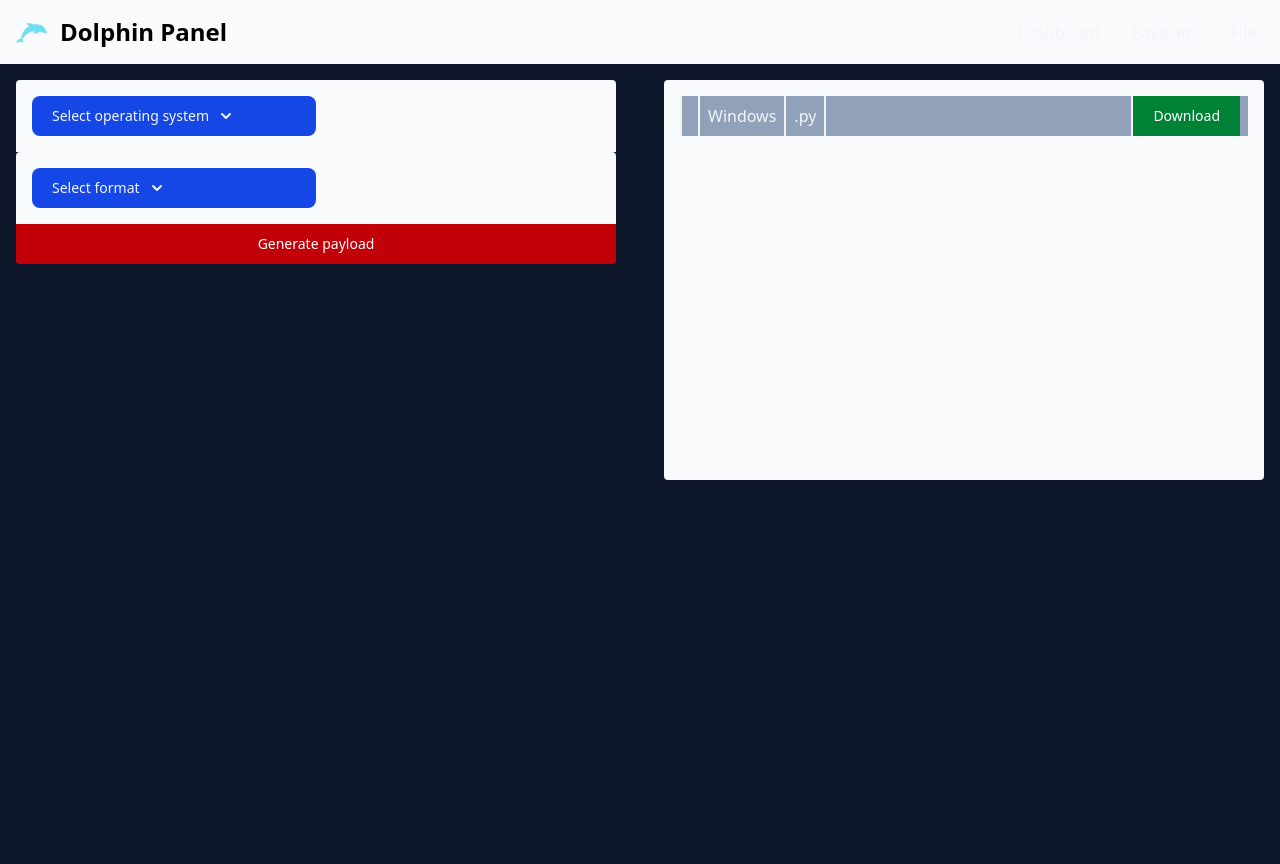
After one commit to dovy2kas/Dolphin, a Django app: page /panel/payloads/ in a window 1280 px wide. The commit adds this page. Run offline with Django 4.2, Linux system fonts and the light colour scheme; the visitor is signed in with stand-in values (Sample User, id 1); some libraries are stand-ins or nearby versions.

Commit message:
Added a payloads page.

```diff
--- a/panel/templates/navbar.html
+++ b/panel/templates/navbar.html
@@ -14,10 +14,10 @@
       <div class="hidden w-full md:block md:w-auto" id="navbar-solid-bg">
         <ul class="flex flex-col font-medium mt-4 rounded-lg bg-gray-50 md:space-x-8 rtl:space-x-reverse md:flex-row md:mt-0 md:border-0 md:bg-transparent dark:bg-gray-800 md:dark:bg-transparent dark:border-gray-700">
           <li>
-            <a href="#" class="block py-2 px-3 md:p-0 text-slate-100 rounded-sm hover:bg-gray-100 md:hover:bg-transparent md:border-0 md:hover:amber-300 dark:text-slate-100 md:dark:hover:text-amber-300 dark:hover:bg-gray-700 dark:hover:text-slate-100 md:dark:hover:bg-transparent">Dashboard</a>
+            <a href="{% url 'panel' %}" class="block py-2 px-3 md:p-0 text-slate-100 rounded-sm hover:bg-gray-100 md:hover:bg-transparent md:border-0 md:hover:amber-300 dark:text-slate-100 md:dark:hover:text-amber-300 dark:hover:bg-gray-700 dark:hover:text-slate-100 md:dark:hover:bg-transparent">Dashboard</a>
           </li>
           <li>
-            <a href="#" class="block py-2 px-3 md:p-0 text-slate-100 rounded-sm hover:bg-gray-100 md:hover:bg-transparent md:border-0 md:hover:text-amber-300 dark:text-slate-100 md:dark:hover:text-amber-300 dark:hover:bg-gray-700 dark:hover:text-slate-100 md:dark:hover:bg-transparent">Payloads</a>
+            <a href="{% url 'payloads' %}" class="block py-2 px-3 md:p-0 text-slate-100 rounded-sm hover:bg-gray-100 md:hover:bg-transparent md:border-0 md:hover:text-amber-300 dark:text-slate-100 md:dark:hover:text-amber-300 dark:hover:bg-gray-700 dark:hover:text-slate-100 md:dark:hover:bg-transparent">Payloads</a>
           </li>
           <li>
             <a href="#" class="block py-2 px-3 md:p-0 text-slate-100 rounded-sm hover:bg-gray-100 md:hover:bg-transparent md:border-0 md:hover:text-amber-300 dark:text-slate-100 md:dark:hover:text-amber-300 dark:hover:bg-gray-700 dark:hover:text-slate-100 md:dark:hover:bg-transparent">Files</a>
--- /dev/null
+++ b/panel/templates/payloads.html
@@ -0,0 +1,103 @@
+{% extends "base.html" %}
+
+{% block navbar %}
+    {% include "navbar.html" %}
+{% endblock %}
+
+{% block content %}
+
+<div class="flex flex-row justify-evenly items-start flex-nowrap gap-4 h-full min-h-full h-screen text-slate-100">
+    <div class="w-full h-1/2 m-4">
+        <div class="rounded-t bg-gray-50 dark:bg-slate-700 dark:border-gray-700 p-4">
+            <button id="os-dropdown-button" data-dropdown-toggle="os-dropdown" class="w-1/2 h-10 bg-blue-700 hover:bg-blue-800 focus:ring-4 focus:outline-none
+                                                                                focus:ring-blue-300 font-medium rounded-lg text-sm px-5 py-2.5 text-center inline-flex
+                                                                                items-center dark:bg-blue-600 dark:hover:bg-blue-700 dark:focus:ring-blue-800"
+                                                                                type="button">Select operating system <svg class="w-2.5 h-2.5 ms-3" aria-hidden="true"
+                                                                                xmlns="http://www.w3.org/2000/svg" fill="none" viewBox="0 0 10 6">
+            <path stroke="currentColor" stroke-linecap="round" stroke-linejoin="round" stroke-width="2" d="m1 1 4 4 4-4"/>
+            </svg>
+            </button>
+
+            <div id="os-dropdown" class="z-10 hidden absolute bg-white divide-y divide-gray-100 rounded-lg shadow-sm w-44 dark:bg-gray-700">
+                <ul class="py-2 text-sm text-gray-700 dark:text-gray-200" aria-labelledby="os-dropdown-button">
+                  <li>
+                    <a href="#" class="block px-4 py-2 hover:bg-gray-100 dark:hover:bg-gray-600 dark:hover:text-white">Windows</a>
+                  </li>
+                  <li>
+                    <a href="#" class="block px-4 py-2 hover:bg-gray-100 dark:hover:bg-gray-600 dark:hover:text-white">Linux</a>
+                  </li>
+                </ul>
+            </div>
+        </div>
+        <div class="rounded-t bg-gray-50 dark:bg-slate-700 dark:border-gray-700 p-4">
+            <button id="format-dropdown-button" data-dropdown-toggle="format-dropdown" class="w-1/2 h-10 bg-blue-700 hover:bg-blue-800 focus:ring-4 focus:outline-none
+                                                                                focus:ring-blue-300 font-medium rounded-lg text-sm px-5 py-2.5 text-center inline-flex
+                                                                                items-center dark:bg-blue-600 dark:hover:bg-blue-700 dark:focus:ring-blue-800"
+                                                                                type="button">Select format <svg class="w-2.5 h-2.5 ms-3" aria-hidden="true"
+                                                                                xmlns="http://www.w3.org/2000/svg" fill="none" viewBox="0 0 10 6">
+            <path stroke="currentColor" stroke-linecap="round" stroke-linejoin="round" stroke-width="2" d="m1 1 4 4 4-4"/>
+            </svg>
+            </button>
+
+            <div id="format-dropdown" class="z-10 hidden absolute bg-white divide-y divide-gray-100 rounded-lg shadow-sm w-44 dark:bg-gray-700">
+                <ul class="py-2 text-sm text-gray-700 dark:text-gray-200" aria-labelledby="format-dropdown-button">
+                  <li>
+                    <a href="#" class="block px-4 py-2 hover:bg-gray-100 dark:hover:bg-gray-600 dark:hover:text-white">Python source (.py)</a>
+                  </li>
+                  <li>
+                    <a href="#" class="block px-4 py-2 hover:bg-gray-100 dark:hover:bg-gray-600 dark:hover:text-white">Compiled windows executable (.exe)</a>
+                  </li>
+                </ul>
+            </div>
+        </div>
+        <button type="button" class="w-full focus:outline-none text-white bg-red-700 hover:bg-red-800 focus:ring-4 focus:ring-red-300 font-medium rounded-b text-sm px-5 py-2.5 me-2 dark:bg-red-600 dark:hover:bg-red-700 dark:focus:ring-red-900">Generate payload</button>
+    </div>
+
+    <div class="w-full h-1/2 m-4">
+        <div class="w-full h-full bg-gray-50 dark:bg-slate-700 dark:border-gray-700  p-4 overflow-auto rounded">
+
+            <div class="flex w-full bg-slate-400 mb-2 h-10 items-center">
+                <!-- Left side -->
+
+                <div class="inline-block h-full w-0.5 min-h-[1em] bg-neutral-100 dark:bg-white/10"></div>
+                <div class="inline-block m-2"> <i class="ph ph-windows-logo text-sky-400 text-3xl"></i> </div>
+                <div class="inline-block h-full w-0.5 min-h-[1em] bg-neutral-100 dark:bg-white/10"></div>
+                <p class="inline-block m-2">Windows</p>
+                <div class="inline-block h-full w-0.5 min-h-[1em] bg-neutral-100 dark:bg-white/10"></div>
+                <p class="inline-block m-2">.py</p>
+                <div class="inline-block h-full w-0.5 min-h-[1em] bg-neutral-100 dark:bg-white/10"></div>
+                <!-- Right side -->
+                <div class="inline-block h-full ml-auto mr-2">
+                    <div class="flex h-full items-center">
+                        <div class="inline-block h-full w-0.5 min-h-[1em] bg-neutral-100 dark:bg-white/10"></div>
+                        <button type="button" class="focus:outline-none text-white bg-green-700 hover:bg-green-800 focus:ring-4 focus:ring-green-300 font-medium text-sm px-5 py-2.5 dark:bg-green-600 dark:hover:bg-green-700 dark:focus:ring-green-800">Download</button>
+                    </div>
+                </div>
+
+            </div>
+
+        </div>
+    </div>
+
+</div>
+
+<script>
+    document.addEventListener('DOMContentLoaded', function() {
+        const OSDropdownButton = document.getElementById('os-dropdown-button');
+        const OSDropdownMenu = document.getElementById('os-dropdown');
+
+        OSDropdownButton.addEventListener('click', function() {
+            OSDropdownMenu.classList.toggle('hidden');
+        });
+
+        const FormatDropdownButton = document.getElementById('format-dropdown-button');
+        const FormatDropdownMenu = document.getElementById('format-dropdown');
+
+        FormatDropdownButton.addEventListener('click', function() {
+            FormatDropdownMenu.classList.toggle('hidden');
+        });
+    });
+
+</script>
+
+{% endblock %}
--- a/panel/urls.py
+++ b/panel/urls.py
@@ -4,6 +4,7 @@ from . import views
 
 urlpatterns = [
     path("", views.panel, name="panel"),
+    path("payloads/", views.payloads, name="payloads"),
     path("login/", views.login_view, name="login"),
     path("logout/", views.logout_view, name="logout"),
 ]
--- a/panel/views.py
+++ b/panel/views.py
@@ -8,6 +8,11 @@ from django.contrib import messages
 @login_required
 def panel(request):
   template = loader.get_template('panel.html')
+  return HttpResponse(template.render())
+
+@login_required
+def payloads(request):
+  template = loader.get_template('payloads.html')
   return HttpResponse(template.render())
 
 def login_view(request):
```
